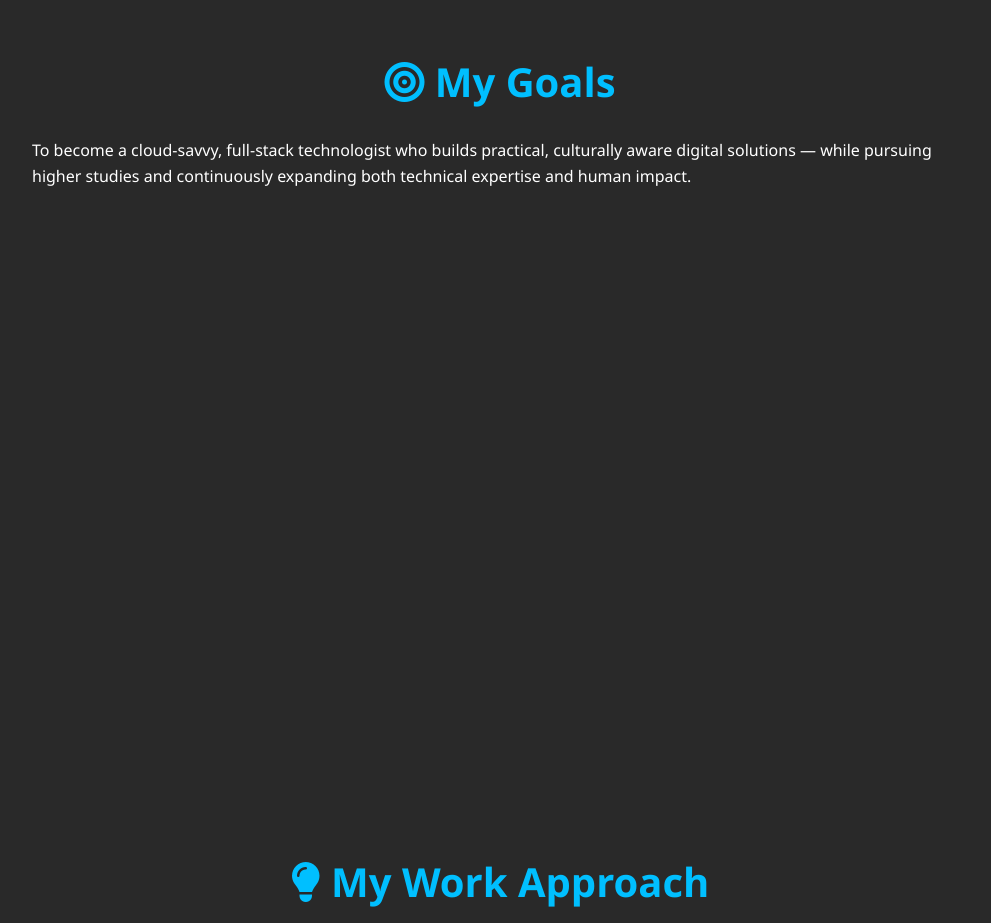
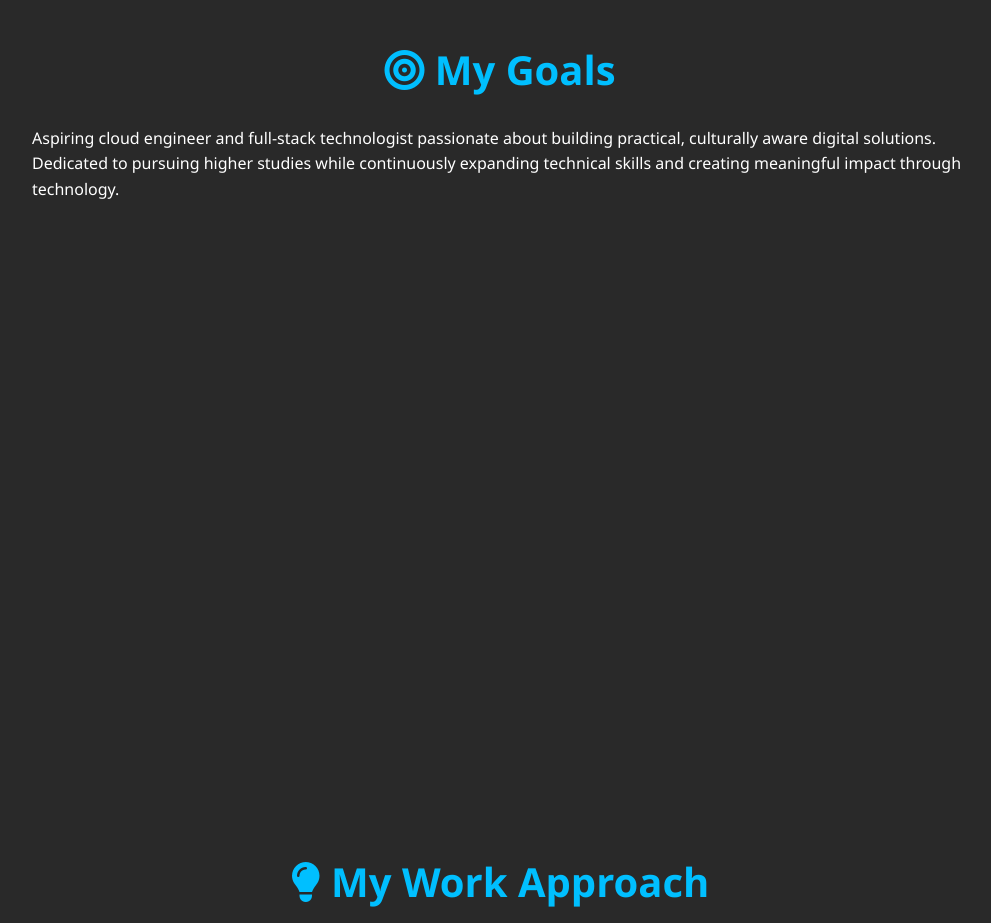
Before and after one commit to maneeshaYasinth/web-assignment1, a plain HTML site: page index.html in a window 1280 px wide. Shown: the part 2680-3603 px from the top of the page, without its empty margins (140-1131 px from the left). Drawn offline with Linux system fonts and the light colour scheme.

Commit message:
modified  paras

```diff
--- a/index.html
+++ b/index.html
@@ -52,8 +52,8 @@
 
     <section id="goals" class="section">
       <h2><i class="fas fa-bullseye"></i> My Goals</h2>
-      <p>To become a cloud-savvy, full-stack technologist who builds practical, culturally aware digital solutions — while pursuing higher studies and continuously expanding both technical expertise and human impact.</p>
-    </section>
+       <p> Aspiring cloud engineer and full-stack technologist passionate about building practical, culturally aware digital solutions. Dedicated to pursuing higher studies while continuously expanding technical skills and creating meaningful impact through technology.</p>
+       </section>
 
     <section id="approach" class="section">
       <h2><i class="fas fa-lightbulb"></i> My Work Approach</h2>
```
